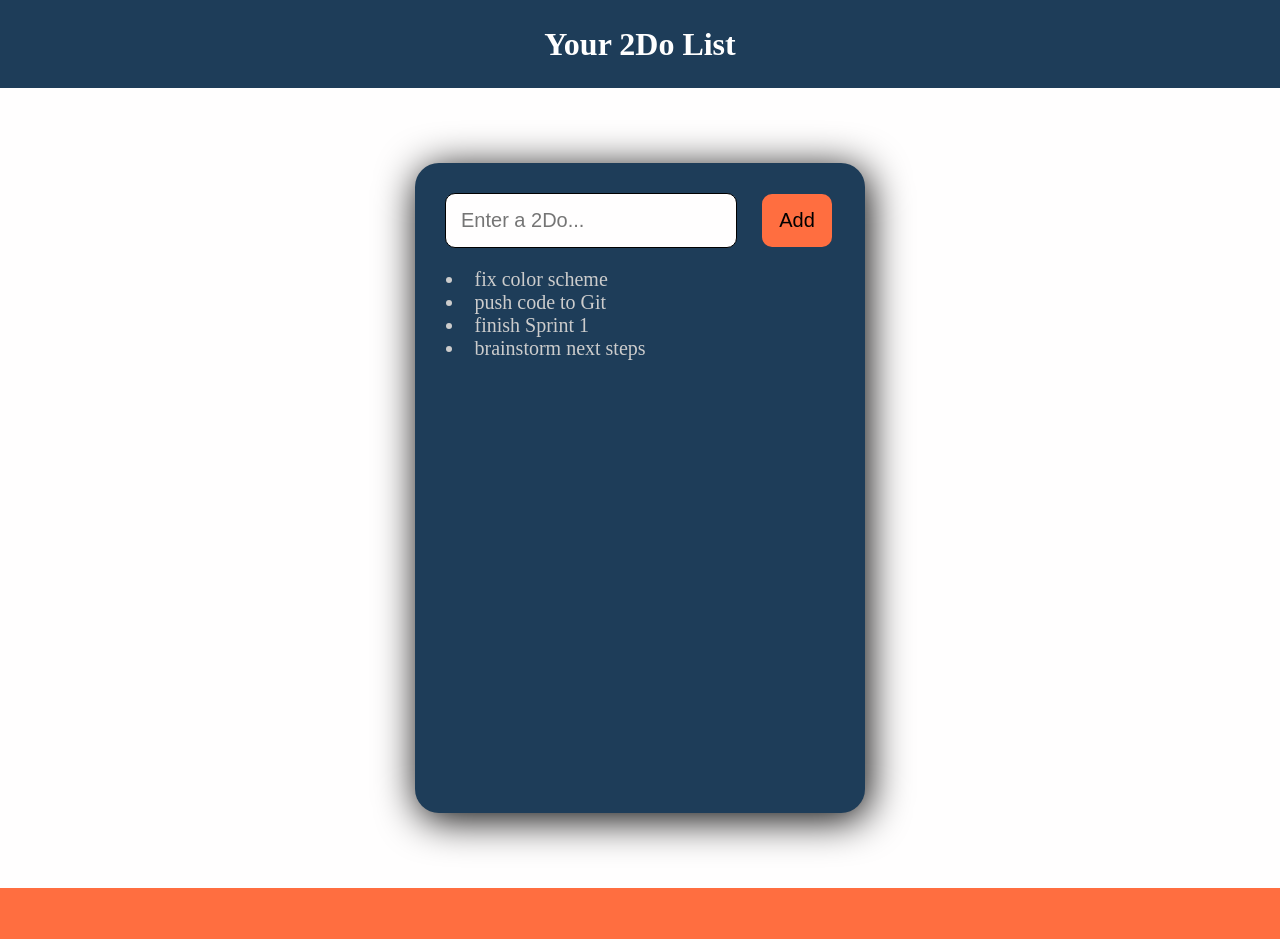
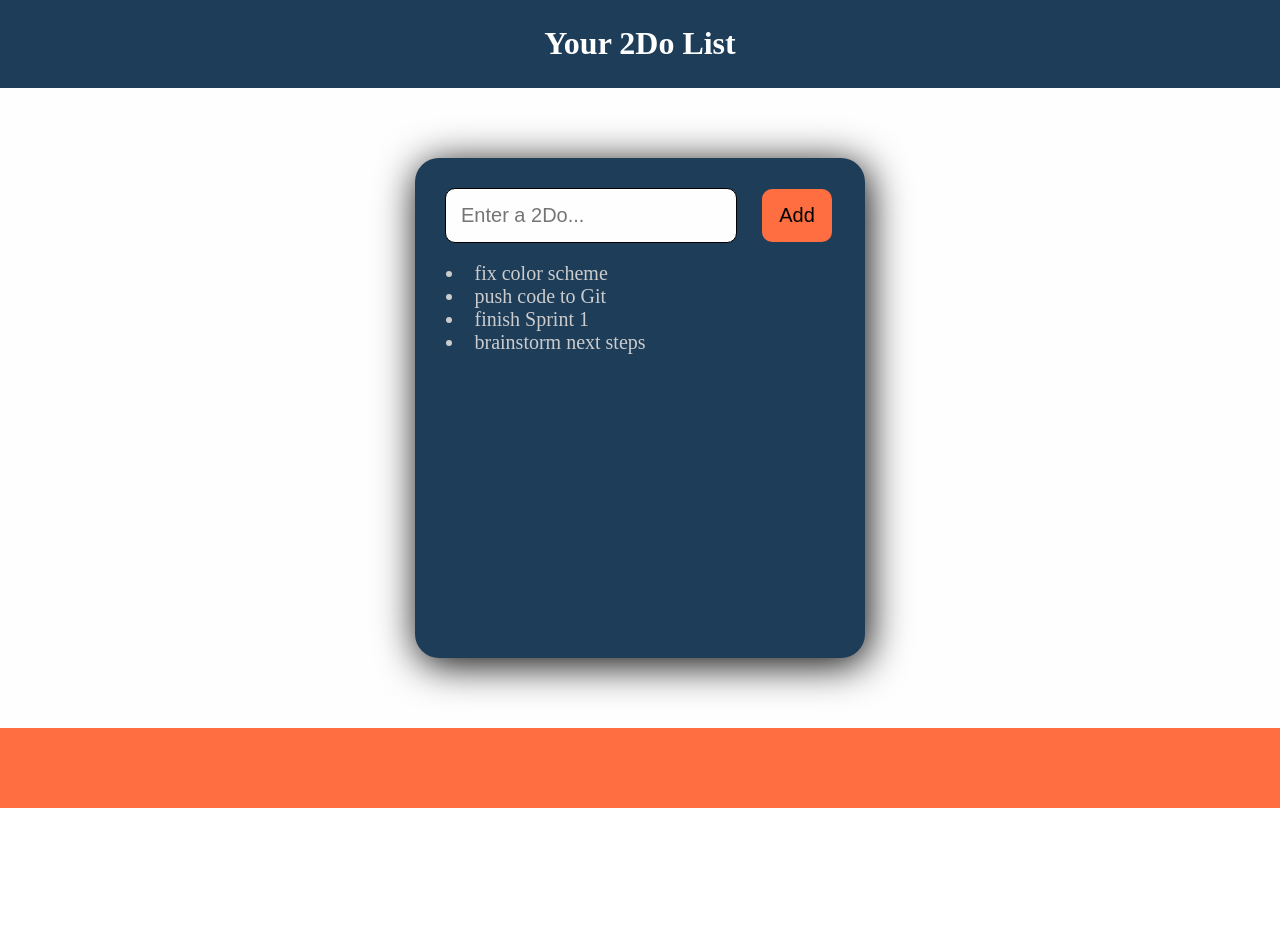
Before and after one commit to PapaChang07/CPE307_TODO, a React app in the folder frontend/: page / in a window 1280 px wide. After the commit the page ends 808 px from the top, so only its background shows below. Built offline with nearby package versions, Linux system fonts and the light colour scheme.

Commit message:
resizing is wonky sometimes

```diff
--- a/frontend/src/MyApp.js
+++ b/frontend/src/MyApp.js
@@ -3,6 +3,7 @@ import Header from "./components/Header";
 import List from "./components/List";
 import Todo from "./components/todo";
 import Footer from "./components/Footer";
+import { Row } from "react-bootstrap";
 import "./index.css";
 
 function MyApp() {
@@ -10,8 +11,13 @@ function MyApp() {
   const [todos, setTodos] = useState([]);
 
   return (
+    <>
+      <Row>
         <div className="header">
           <Header/>
+        </div>
+      </Row>
+      <Row>
         <div className="container">
           <div className="app-wrapper">
             <div>
@@ -27,10 +33,13 @@ function MyApp() {
             </div>
           </div>
         </div>
-      <div>
+      </Row>
+      <Row>
+        <div className="footer-col col-md-4">
           <Footer/>
         </div>
-    </div>
+      </Row>
+    </>
   )
 }
 
--- a/frontend/src/index.css
+++ b/frontend/src/index.css
@@ -6,7 +6,7 @@
 .container {
   background: #FFFEFE;
   width: 100%;
-  min-height: 100vh;
+  height: 80vh;
   display: flex;
   justify-content: center;
   align-items: center;
@@ -15,7 +15,7 @@
 .app-wrapper {
   background-color: #1E3D59;
   min-width: 450px;
-  min-height: 650px;
+  min-height: 500px;
   padding: 30px;
   box-sizing: border-box;
   box-shadow: 3px 6px 40px #000;
@@ -26,12 +26,12 @@
   color: #fff;
   background-color: #1E3D59;
   text-align: center;
-  padding-top: 2%;
-  padding-bottom: 2%;
 }
 
 .header{
   background-color: #1E3D59;
+  padding: 1%;
+  min-height: 30px;
 }
 
 .task-input{
@@ -73,6 +73,7 @@
 .footer{
   background-color: #FF6E40;
   padding: 1%;
+  min-height: 30px;
 }
 
 .button-complete,
```
Lines whose indentation alone changed are shown as unchanged.
